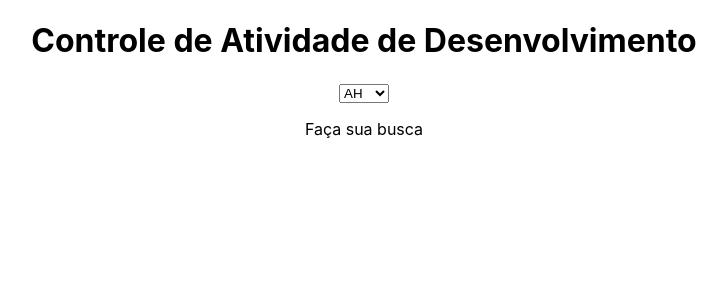
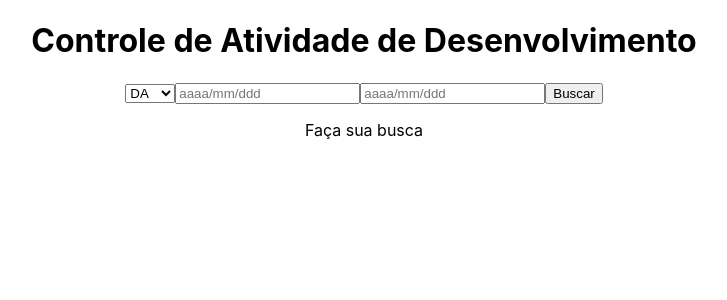
Before and after one commit to baufaker/jira-issue-tracker, a React (Create React App) app: page / in a window 1280 px wide. Shown: the top 300 px of the page, without its empty margins (276-1003 px from the left). Built offline with nearby package versions, Linux system fonts and the light colour scheme.

Commit message:
adjusted jql queries on the server side and some front-end minor stuff

```diff
--- a/package.json
+++ b/package.json
@@ -9,6 +9,7 @@
     "jira-client": "^6.15.0",
     "jira-connector": "^3.1.0",
     "react": "^16.13.0",
+    "react-datepicker": "^2.14.0",
     "react-dom": "^16.13.0",
     "react-scripts": "3.4.0",
     "request": "^2.88.2"
--- a/src/components/Dashboard.js
+++ b/src/components/Dashboard.js
@@ -1,5 +1,5 @@
 import React, { useState, useEffect } from 'react';
-import { getCollaborators } from '../state/state';
+import DatePicker from 'react-datepicker';
 
 import './Dashboard.css';
 
@@ -8,9 +8,10 @@ import './Dashboard.css';
 
 const Dashboard = () => {
     // const [collaborators, setCollaborators] = useState([])
-    const [projects, setProjects] = useState(["AH", "NS", "DES"])
-    const [startDate, setStartDate] = useState()
-    const [endDate, setEndDate] = useState()
+    const [projects, setProjects] = useState(["DA", "AH", "NS", "DES"])
+    const [selectedProj, setSelectedProj] = useState(null)
+    const [startDate, setStartDate] = useState("")
+    const [endDate, setEndDate] = useState("")
     const [isLoading, setIsLoading] = useState(false)
     const [issues, setIssues] = useState([])
 
@@ -21,10 +22,13 @@ const Dashboard = () => {
     }, [])
 
     const searchIssues = () => {
+        if(startDate === "" || endDate === "" || selectedProj === null) {
+            alert('insira os dados da busca');
+        } else {
             //get issues
             setIsLoading(true);
 
-        fetch("http://localhost:8443")
+            fetch(`http://localhost:8443?proj=${selectedProj}&startDate=${startDate}&endDate=${endDate}`)
             .then(r=> r.json())
             .then(data=>{
                 setIssues(data);
@@ -32,20 +36,24 @@ const Dashboard = () => {
             })
             .catch(err=>console.log(err))
         }
+    }
 
     return(
         <div className="">
             <h1>Controle de Atividade de Desenvolvimento</h1>
             <form>
-                <select>
+                <select onChange={e => setSelectedProj(e.target.value)}>
                     {projects.map((p)=>{
                         return(
-                            <option value={p}>
+                            <option key={p} value={p}>
                                 {p}
                             </option>
                         )
                     })}
                 </select>
+                <input name="start" type="text" placeholder="aaaa/mm/ddd" onChange={e => setStartDate(e.target.value)}/>
+                <input name="end" type="text" placeholder="aaaa/mm/ddd" onChange={e => setEndDate(e.target.value)}/>
+                <button type="button" onClick={searchIssues}>Buscar</button>
             </form>
             {issues.length>0 ?
             (
```
Also changed, not shown: 2 other files (tests, documents, lock files or other folders). Lines whose indentation alone changed are shown as unchanged.
